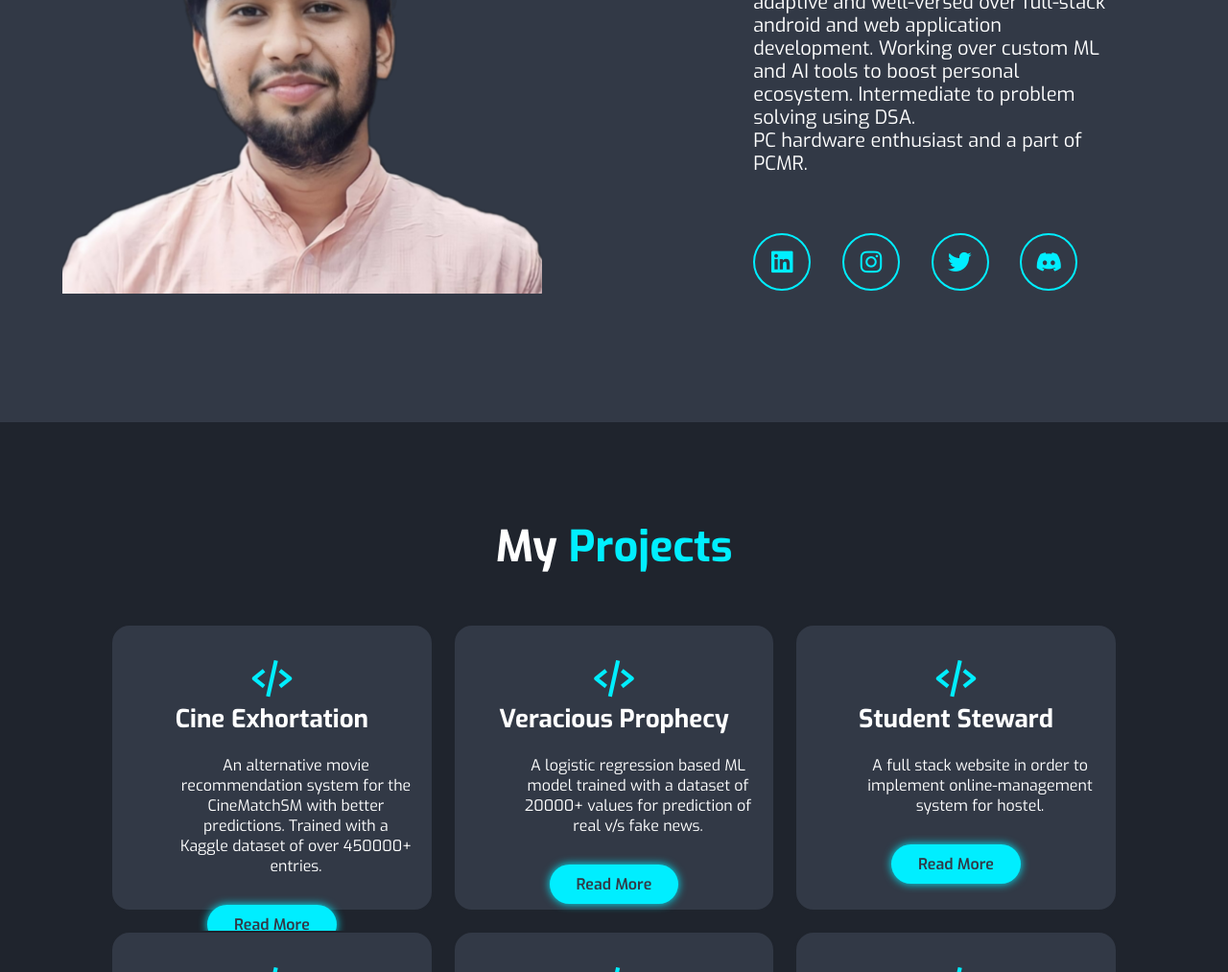
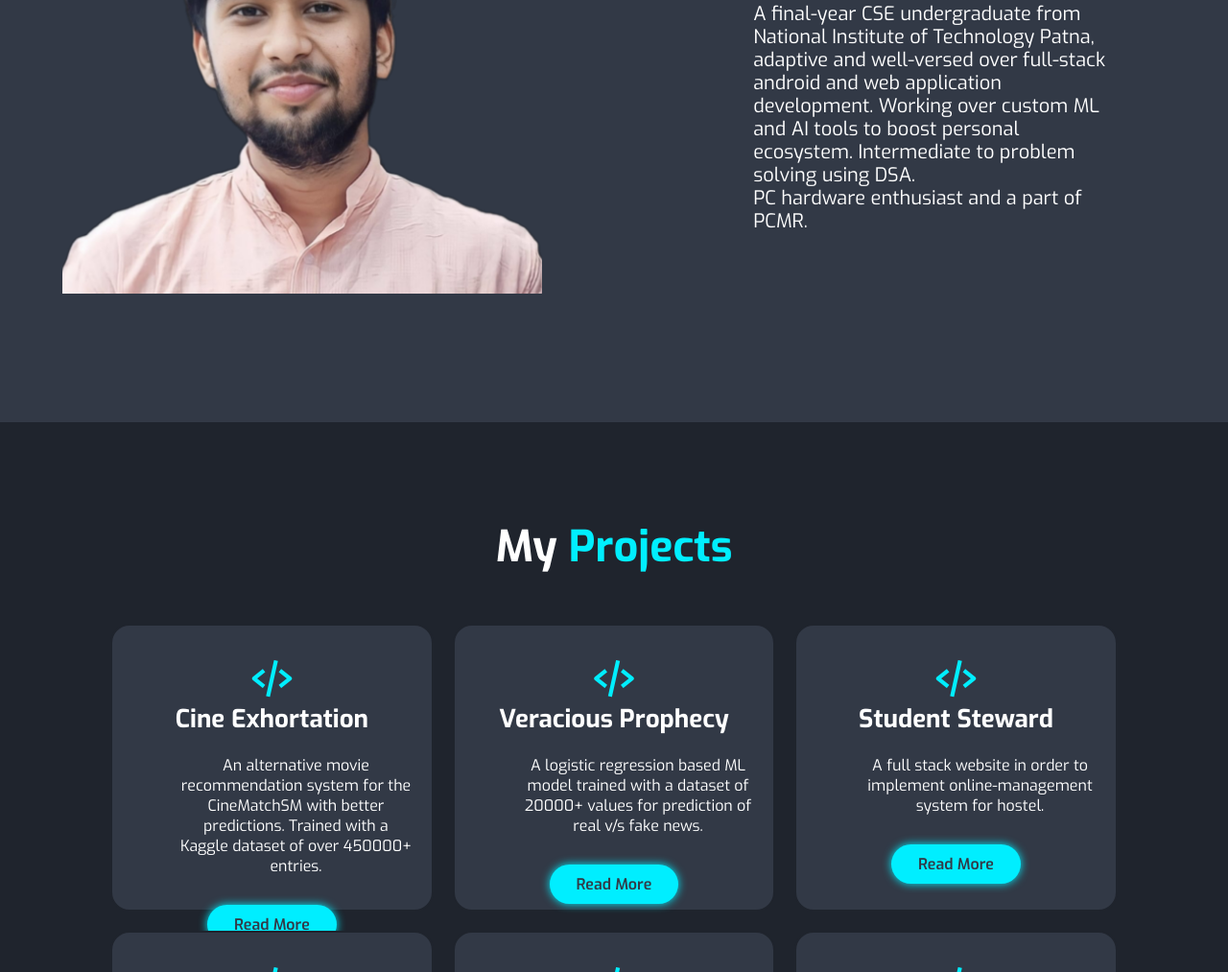
Before and after one commit to rahulb813/personal-portfolio, a plain HTML site: page index.html in a window 1280 px wide. Shown: the part 1160-2173 px from the top of the page at 96% size. Drawn offline with nearby package versions, Linux system fonts and the light colour scheme.

Commit message:
removed social media href from about

```diff
--- a/index.html
+++ b/index.html
@@ -78,32 +78,7 @@
                     problem solving using DSA. <br />PC hardware enthusiast and
                     a part of PCMR.
                 </p>
-                <div class="social-media">
-                    <a
-                        href="https://www.linkedin.com/in/rahulb813"
-                        target="_blank"
-                        rel="noopener"
-                        ><i class="bx bxl-linkedin-square"></i
-                    ></a>
-                    <a
-                        href="https://www.instagram.com/rahulb813"
-                        target="_blank"
-                        rel="noopener"
-                        ><i class="bx bxl-instagram"></i
-                    ></a>
-                    <a
-                        href="https://www.twitter.com/rahulb813"
-                        target="_blank"
-                        rel="noopener"
-                        ><i class="bx bxl-twitter"></i
-                    ></a>
-                    <a
-                        href="https://www.discordapp.com/1095926024065253447"
-                        target="_blank"
-                        rel="noopener"
-                        ><i class="bx bxl-discord-alt"></i
-                    ></a>
-                </div>
+
             </div>
         </section>
 
```
